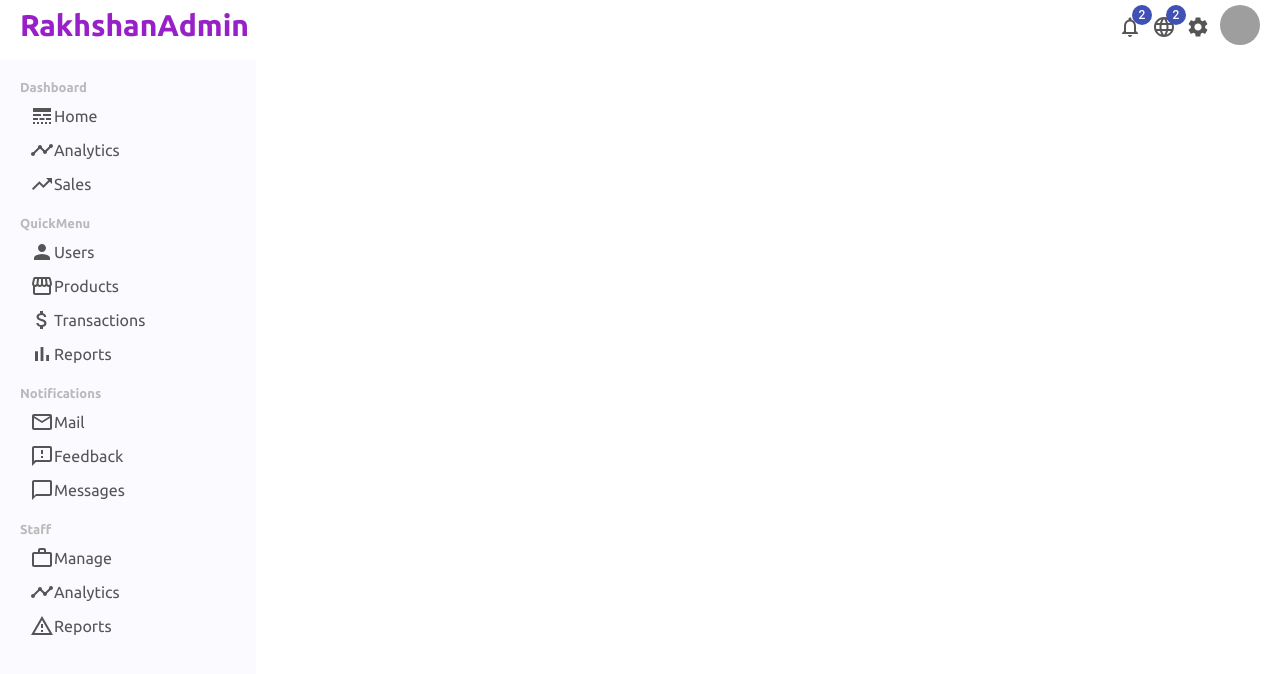
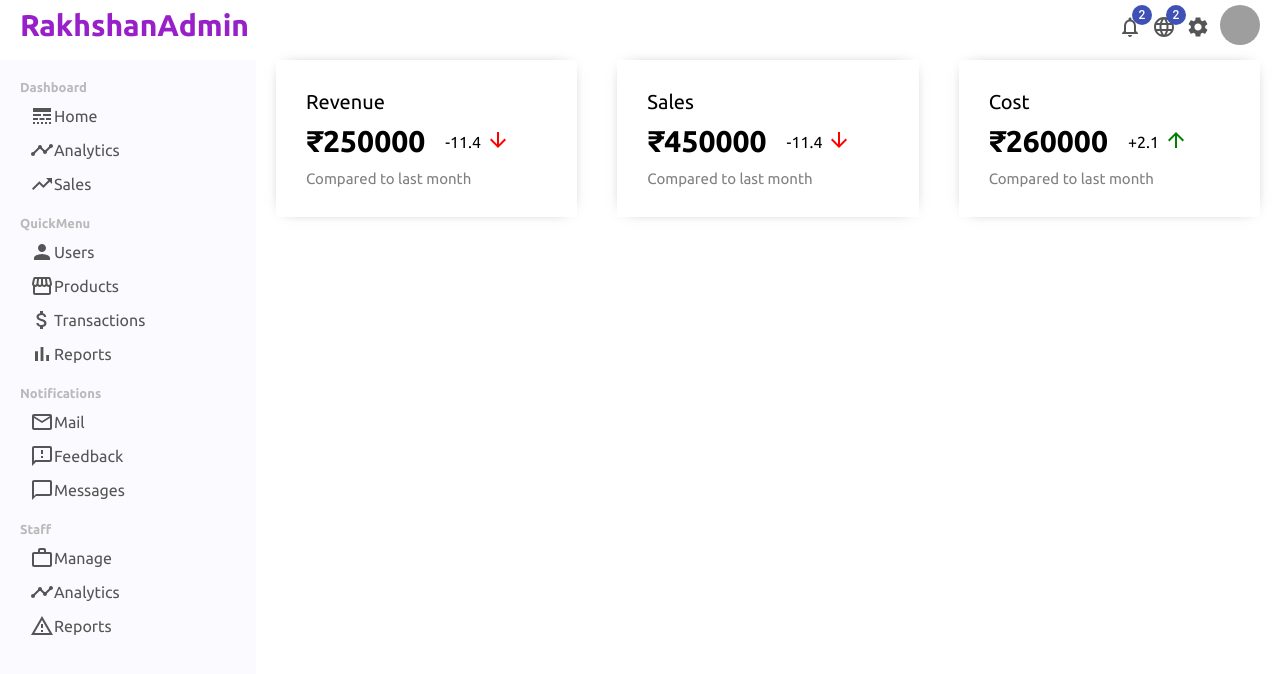
Before and after one commit to Rakhshan90/Brandify-Dashboard, a React (Vite) app: page / in a window 1280 px wide. Shown: the top 674 px of the page. Built offline with nearby package versions, Linux system fonts and the light colour scheme; grey boxes are pictures that could not be loaded.

Commit message:
FeaturedInfo component done

```diff
--- /dev/null
+++ b/src/Components/FeaturedInfo.jsx
@@ -0,0 +1,86 @@
+import { ArrowDownwardOutlined, ArrowUpwardOutlined } from '@material-ui/icons';
+import React from 'react'
+import styled from 'styled-components'
+
+
+const Container = styled.div`
+width: 100%;
+display: flex;
+justify-content: space-between;
+`;
+const FeaturedItem = styled.div`
+flex: 1;
+padding: 30px;
+margin: 0 20px;
+cursor: pointer;
+border: 10px;
+-webkit-box-shadow: 0px 0px 15px -10px rgba(0, 0, 0, 0.75);
+  box-shadow: 0px 0px 15px -10px rgba(0, 0, 0, 0.75);
+`;
+const Title = styled.span`
+font-size: 20px;
+`;
+const FeaturedMoneyContainer = styled.div`
+margin: 10px 0px;
+display: flex;
+align-items: center;
+`;
+const FeaturedMoney = styled.span`
+font-size: 30px;
+font-weight: 600;
+`;
+const FeaturedMoneyRate = styled.span`
+display: flex;
+align-items: center;
+margin-left: 20px;
+`;
+const Icon = styled.div`
+color: ${props=>props.type === "down" && "red"};
+color: ${props=>props.type === "up" && "green"};
+font-size: 14px;
+margin-left: 5px;
+`;
+const Desc = styled.span`
+font-size: 15px;
+color: gray;
+`;
+
+
+const FeaturedInfo = () => {
+    return (
+        <Container>
+            <FeaturedItem>
+                <Title>Revenue</Title>
+                <FeaturedMoneyContainer>
+                    <FeaturedMoney>₹250000</FeaturedMoney>
+                    <FeaturedMoneyRate>
+                        -11.4 <Icon type="down"><ArrowDownwardOutlined /></Icon>
+                    </FeaturedMoneyRate>
+                </FeaturedMoneyContainer>
+                <Desc>Compared to last month</Desc>
+            </FeaturedItem>
+            <FeaturedItem>
+                <Title>Sales</Title>
+                <FeaturedMoneyContainer>
+                    <FeaturedMoney>₹450000</FeaturedMoney>
+                    <FeaturedMoneyRate>
+                        -11.4 <Icon type="down"><ArrowDownwardOutlined /></Icon>
+                    </FeaturedMoneyRate>
+                </FeaturedMoneyContainer>
+                <Desc>Compared to last month</Desc>
+            </FeaturedItem>
+            <FeaturedItem>
+                <Title>Cost</Title>
+                <FeaturedMoneyContainer>
+                    <FeaturedMoney>₹260000</FeaturedMoney>
+                    <FeaturedMoneyRate>
+                        +2.1 <Icon type="up"><ArrowUpwardOutlined /></Icon>
+                    </FeaturedMoneyRate>
+                </FeaturedMoneyContainer>
+                <Desc>Compared to last month</Desc>
+            </FeaturedItem>
+        </Container>
+    )
+}
+
+export default FeaturedInfo
--- a/src/Pages/Home.jsx
+++ b/src/Pages/Home.jsx
@@ -1,15 +1,17 @@
 import React from 'react'
 import styled from 'styled-components'
+import FeaturedInfo from '../Components/FeaturedInfo';
 
 
 const Container = styled.div`
 flex: 4;
 `;
 
+
 const Home = () => {
   return (
     <Container>
-
+        <FeaturedInfo />
     </Container>
   )
 }
```
